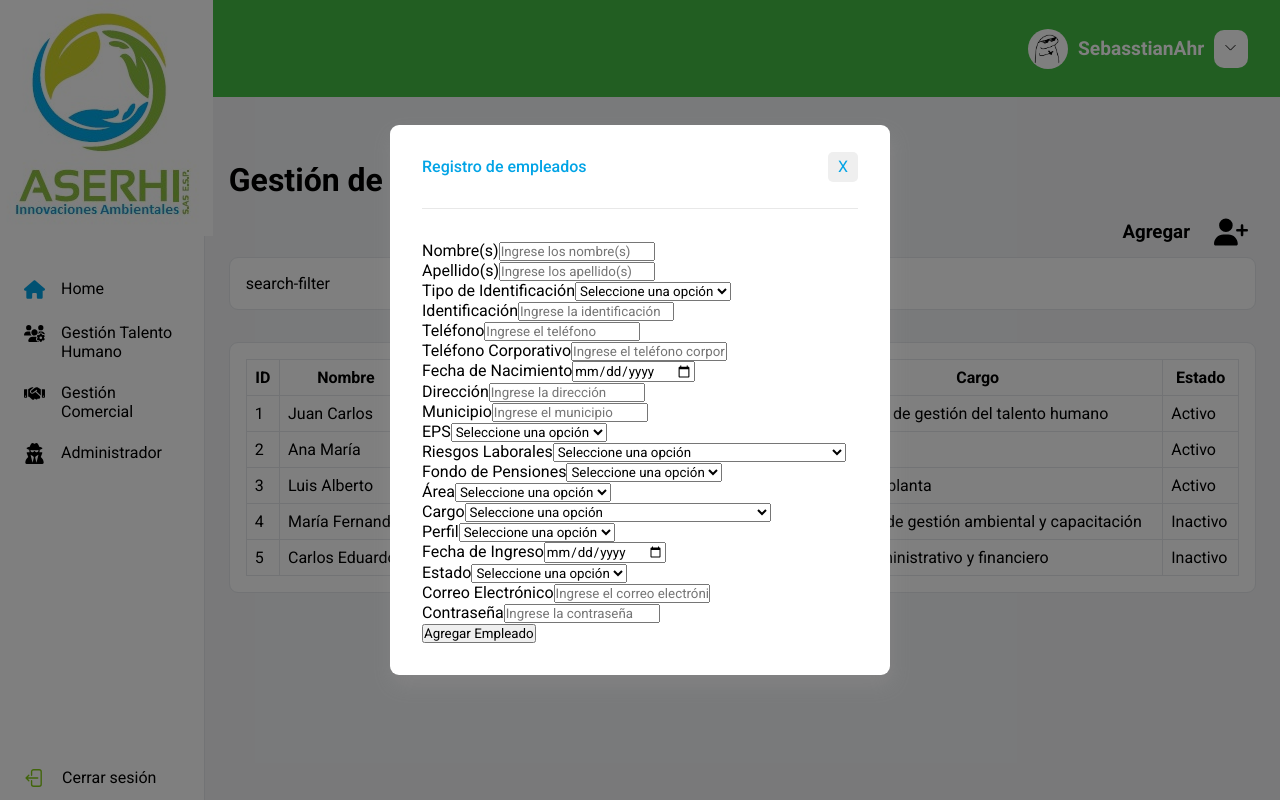
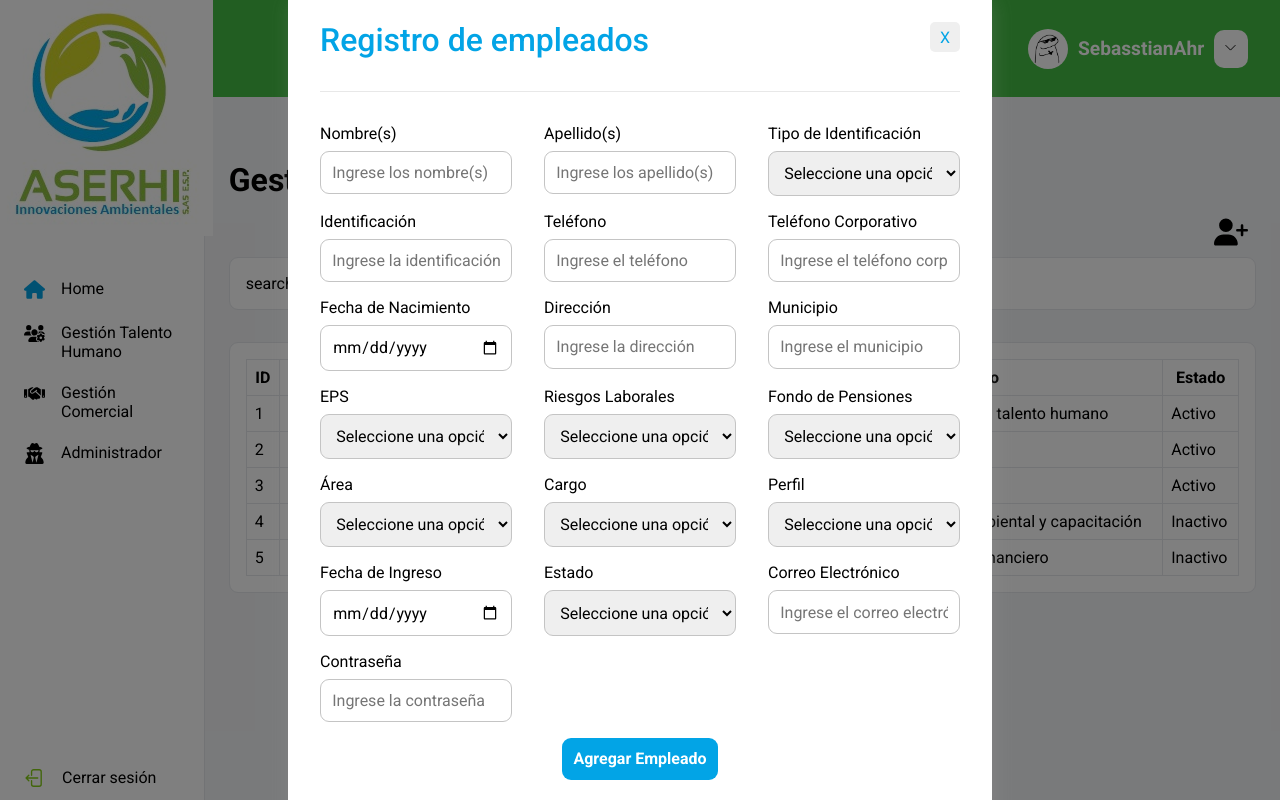
Before and after one commit to SebasstianAhr/front-aserhi, a React (Vite) app: page /employees in a window 1280 px wide. Both pictures are taken after a click on the icon 1230 px from the left and 232 px from the top of the page. Built offline with nearby package versions, Linux system fonts and the light colour scheme.

Commit message:
Add the styles of the form and the functionality of the reusable component

```diff
--- a/src/components/form-general/form-general.css
+++ b/src/components/form-general/form-general.css
@@ -0,0 +1,48 @@
+.form__content {
+    width: 100%;
+    display: flex;
+    justify-content: space-between;
+    flex-wrap: wrap;
+
+}
+
+.form__group {
+    width: 30%;
+    display: flex;
+    flex-direction: column;
+    margin-bottom: 1rem;
+
+    label {
+        margin-bottom: 4px;
+    }
+
+    input, select {
+        padding: 0.7rem;
+        border-radius: 9px;
+        font-size: 1rem;
+        border: 1px solid #c4c4c4;
+        outline: none;
+        margin-top: 4px;
+    }
+}
+
+.form__actions {
+    display: flex;
+    justify-content: center;
+}
+
+.form__button {
+    padding: 0.7rem;
+    border-radius: 9px;
+    border: none;
+    background-color: #02A4E6;
+    font-size: 1rem;
+    font-weight: 600;
+    color: #fff;
+    cursor: pointer;
+    transition: all 0.3s ease;
+
+    &:hover {
+        background-color: #00aff4;
+    }
+}
--- a/src/components/form-general/form-general.tsx
+++ b/src/components/form-general/form-general.tsx
@@ -32,9 +32,10 @@ const GeneralForm = ({ fields, onSubmit, principalButton = "Alert no title in th
   };
 
   return (
-    <form onSubmit={handleSubmit(handleFormSubmit)} className="general-form">
+    <form onSubmit={handleSubmit(handleFormSubmit)} className="form">
+      <div className="form__content">
         {fields.map((field) => (
-        <div key={field.name} className="form-group">
+          <div key={field.name} className="form__group">
             <label htmlFor={field.name}>{field.label}</label>
             {field.type === "select" ? (
               <select
@@ -59,8 +60,9 @@ const GeneralForm = ({ fields, onSubmit, principalButton = "Alert no title in th
             {errors[field.name] && <span className="error">Este campo es obligatorio</span>}
           </div>
         ))}
-      <div>
-        <button type="submit">{principalButton}</button>
+      </div>
+      <div className="form__actions">
+        <button className="form__button" type="submit">{principalButton}</button>
       </div>
     </form>
   );
--- a/src/components/modal-general/modal-general.css
+++ b/src/components/modal-general/modal-general.css
@@ -24,7 +24,7 @@
     border-radius: 9px;
     box-shadow: 2px 10px 20px rgba(168, 168, 168, 0.2);
     padding: 2rem;
-    width: 500px;
+    width: 55%;
 }
 
 .modal__head{
@@ -38,13 +38,13 @@
 
 .modal__title{
     font-weight: 500;
-    font-size: 1rem;
+    font-size: 2rem;
     color: #02A4E6;
 }
 
 .modal__close{
     position: absolute;
-    top: 1.7rem;
+    top: 2.1rem;
     right: 2rem;
     cursor: pointer;
     transition: all 0.2s ease;
--- a/src/components/modal-general/modal-general.tsx
+++ b/src/components/modal-general/modal-general.tsx
@@ -30,9 +30,7 @@ const ModalGeneral = ({
                             </div>
                         }
                         <button onClick={() => closeModal(false)} className='modal__close'>X</button>
-                        <div className='modal__children'>
-                            {children}
-                        </div>
+                        {children}
                     </div>
                 </div>
             }
--- a/src/core/mocks/mock-data-employees.ts
+++ b/src/core/mocks/mock-data-employees.ts
@@ -7,7 +7,7 @@ export const EmployeesData = [
         identificacion: '123456789',
         telefono: '3001234567',
         telefonoCorporativo: '3109876543',
-        fechaNacimiento: '1990-05-12',
+        fechaNacimiento: '12/05/1990',
         direccion: 'Calle 45 #12-34',
         municipio: 'Bogotá',
         eps: 'Sanitas',
@@ -16,7 +16,7 @@ export const EmployeesData = [
         area: 'Administración',
         cargo: 'Coordinador de gestión del talento humano',
         perfil: 'Talento Humano',
-        fechaIngreso: '2020-01-15',
+        fechaIngreso: '15/01/2020',
         estado: true,
         correo: 'juan.perez@empresa.com',
         password: 'JuanP123!',
@@ -29,7 +29,7 @@ export const EmployeesData = [
         identificacion: '987654321',
         telefono: '3206547891',
         telefonoCorporativo: '3019876542',
-        fechaNacimiento: '1985-07-23',
+        fechaNacimiento: '23/07/1985',
         direccion: 'Carrera 10 #45-67',
         municipio: 'Medellín',
         eps: 'Compensar',
@@ -38,7 +38,7 @@ export const EmployeesData = [
         area: 'Ruta',
         cargo: 'Conductor',
         perfil: 'Gestión Comercial',
-        fechaIngreso: '2021-03-10',
+        fechaIngreso: '10/03/2021',
         estado: true,
         correo: 'ana.gomez@empresa.com',
         password: 'AnaG85@',
@@ -51,7 +51,7 @@ export const EmployeesData = [
         identificacion: 'CE456123789',
         telefono: '3157896541',
         telefonoCorporativo: '3141237890',
-        fechaNacimiento: '1995-10-01',
+        fechaNacimiento: '01/10/1995',
         direccion: 'Avenida 3N #34-56',
         municipio: 'Cali',
         eps: 'Sanitas',
@@ -60,7 +60,7 @@ export const EmployeesData = [
         area: 'Planta',
         cargo: 'Operario de planta',
         perfil: 'Administrador',
-        fechaIngreso: '2022-08-05',
+        fechaIngreso: '05/08/2022',
         estado: true,
         correo: 'luis.ramirez@empresa.com',
         password: 'LuisR95#',
@@ -73,7 +73,7 @@ export const EmployeesData = [
         identificacion: 'P1234567890',
         telefono: '3109876543',
         telefonoCorporativo: '3176543210',
-        fechaNacimiento: '1992-11-15',
+        fechaNacimiento: '15/11/1992',
         direccion: 'Calle 25A #12-45',
         municipio: 'Popayán',
         eps: 'Compensar',
@@ -82,7 +82,7 @@ export const EmployeesData = [
         area: 'Aprovechamiento',
         cargo: 'Profesional de gestión ambiental y capacitación',
         perfil: 'Talento Humano',
-        fechaIngreso: '2020-09-01',
+        fechaIngreso: '01/09/2020',
         estado: false,
         correo: 'maria.rojas@empresa.com',
         password: 'MariaF92@',
@@ -95,7 +95,7 @@ export const EmployeesData = [
         identificacion: '741258963',
         telefono: '3014567891',
         telefonoCorporativo: '3184567890',
-        fechaNacimiento: '1988-03-30',
+        fechaNacimiento: '30/03/1988',
         direccion: 'Carrera 8 #67-89',
         municipio: 'Barranquilla',
         eps: 'Sanitas',
@@ -104,7 +104,7 @@ export const EmployeesData = [
         area: 'Administración',
         cargo: 'Director administrativo y financiero',
         perfil: 'Administrador',
-        fechaIngreso: '2018-05-20',
+        fechaIngreso: '20/05/2018',
         estado: false,
         correo: 'carlos.suarez@empresa.com',
         password: 'CarlosE88!',
--- a/src/index.css
+++ b/src/index.css
@@ -9,7 +9,7 @@
 
 body {
     width: 100%;
-    background-color: #f3f4f6
+    background-color:  #f3f4f6;
 }
 
 :root {
--- a/src/pages/human-talent-management/employees/employees.css
+++ b/src/pages/human-talent-management/employees/employees.css
@@ -5,7 +5,6 @@
 .employees__add-icon{
     display: flex;
     align-items: center;
-    gap: 1rem;
     justify-content: flex-end;
 }
 
--- a/src/pages/human-talent-management/employees/employees.tsx
+++ b/src/pages/human-talent-management/employees/employees.tsx
@@ -156,7 +156,6 @@ const Employees = (): JSX.Element => {
     <div className='employees'>
       <h1 className='employees__title'>Gestión de Empleados</h1>
       <div className='employees__add-icon'>
-        <h3>Agregar</h3>
         <svg
           onClick={() => setModalState(!modalState)}
           width={50}
```
Lines whose indentation alone changed are shown as unchanged.
